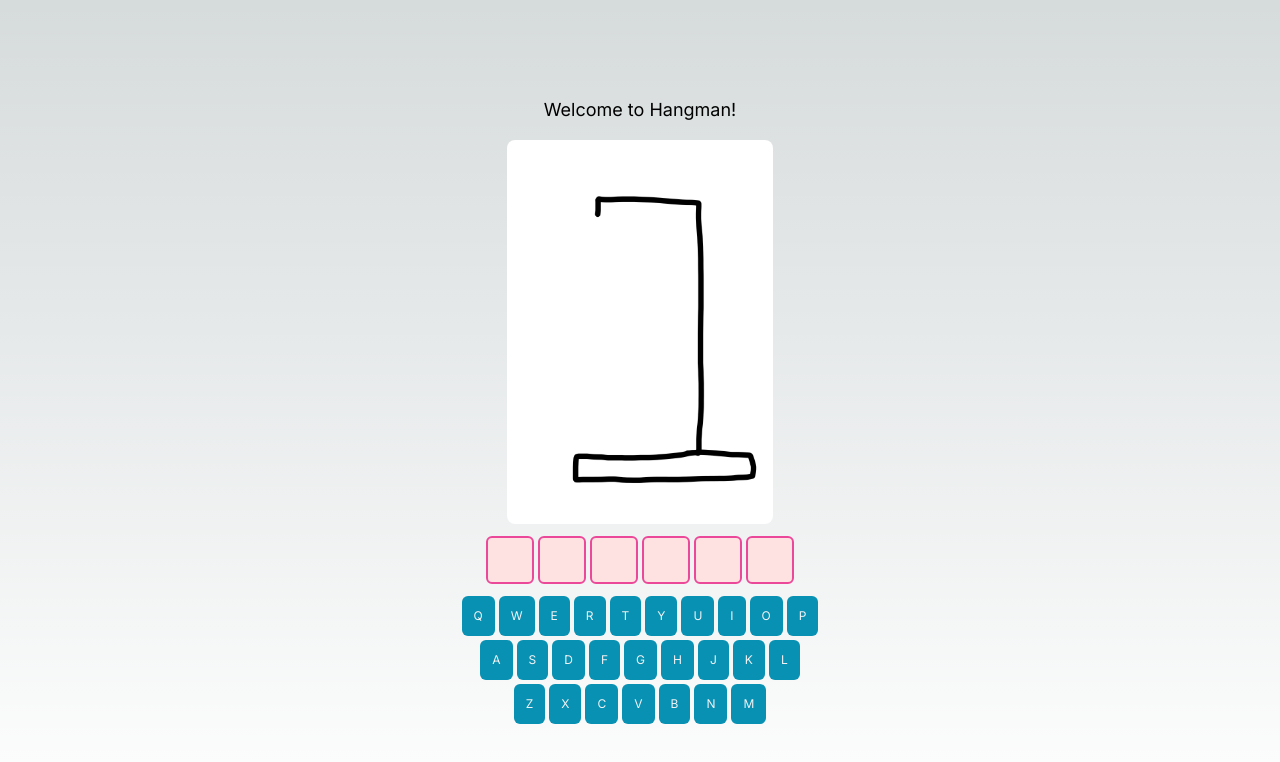
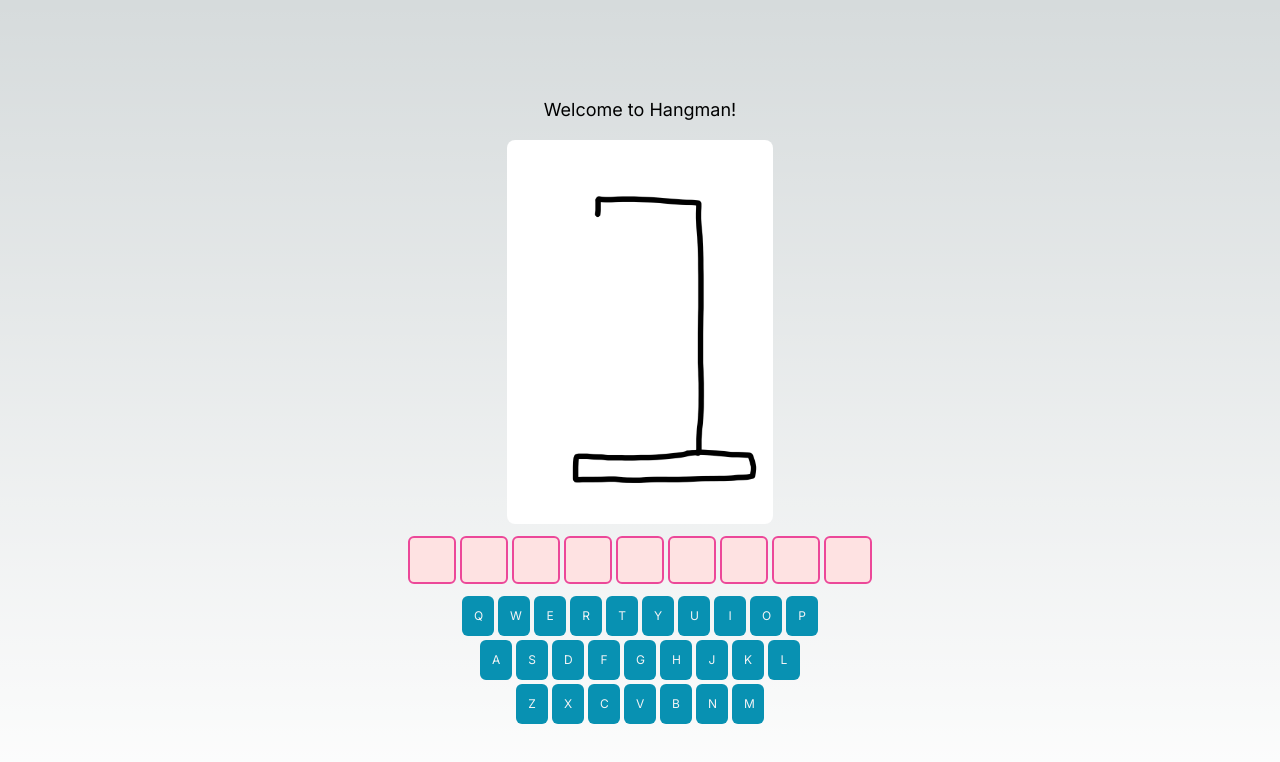
Before and after one commit to DevSaadia/hangman-nextjs, a Next.js app: page / in a window 1280 px wide. Shown: the top 762 px of the page. Built offline with nearby package versions, Linux system fonts and the light colour scheme.

Commit message:
fix: uppercase words bank

```diff
--- a/app/components/QWERTY.tsx
+++ b/app/components/QWERTY.tsx
@@ -28,10 +28,12 @@ const QWERTY: React.FC<QWERTYProps> = ({ guess, guessedLetters, onGuessChange, m
                             value={letter}
                             disabled={misses > maxMisses}
                             onClick={(e) => {
+                                const target = e.target as HTMLButtonElement;
+                                target.disabled = true;
                                 handleClick(letter);
                                 handleButtonPress(e);
                             }}
-                            className={`rounded-md bg-cyan-600 text-gray-100 text-xs p-3 ${guessedLetters.includes(letter) ? 'bg-cyan-800' : 'bg-cyan-600'}`}
+                            className={`rounded-md bg-cyan-600 text-gray-100 w-8 h-10 text-xs p-3 ${guessedLetters.includes(letter) ? 'bg-cyan-800' : 'bg-cyan-600'}`}
                         >
                             {letter}
                         </button>
--- /dev/null
+++ b/app/data/word.ts
@@ -0,0 +1 @@
+export const words = ['HELLO', 'MICROSOFT', 'CAMERA']
--- a/app/page.tsx
+++ b/app/page.tsx
@@ -3,9 +3,10 @@ import React, { useEffect, useState } from "react";
 import Image from "next/image";
 import QWERTY from "./components/QWERTY";
 import LetterHolder from "./components/LetterHolder";
+import { words } from "./data/word";
 
 export default function Home() {
-  const chosenWord = 'HAWAII';
+  const [chosenWord, setChosenWord] = useState('');
   const [inputValue, setinputValue] = useState('');
   const [guessedArray, setGuessedArray] = useState<string[]>([]);
   const maxMisses = 6;
@@ -17,16 +18,22 @@ export default function Home() {
 
   const [chosenwordArray, setChosenwordArray] = useState<string[]>(new Array(chosenWord.length).fill(''));
 
+  useEffect(() => {
+    const word = words[Math.floor(Math.random() * words.length)];
+    setChosenWord(word);
+    setChosenwordArray(new Array(word.length).fill(''));
+  }, []);
+
   //this is to make sure whenever the array has all the correct letters, win is shown immediately
   useEffect(() => {
-    if (!chosenwordArray.includes('')) {
+    if (chosenWord && !chosenwordArray.includes('')) {
       console.log("win");
       setwinStatus(true);
       setgameOver(true);
     }
     // if ()
 
-  }, [chosenwordArray]);
+  }, [chosenwordArray, chosenWord]);
 
 
 
@@ -37,6 +44,9 @@ export default function Home() {
       setinputValue('');
       return;
     }
+    console.log("inputValue " + inputValue);
+    console.log("chosenWord " + chosenWord);
+    console.log("chosenwordArray " + chosenwordArray);
 
 
     setGuessedArray([...guessedArray, inputValue]);
@@ -87,12 +97,9 @@ export default function Home() {
       {gameOver && winStatus && <h3>You win!</h3>}
       {loseStatus && <h3>The word was {chosenWord}.</h3>}
 
-
-
       <div className="flex flex-row text-lg my-3 gap-1">
         {chosenwordArray.map((letter, index) => (
           <LetterHolder key={index} letter={letter} />
-
         ))
         }
       </div>
```
